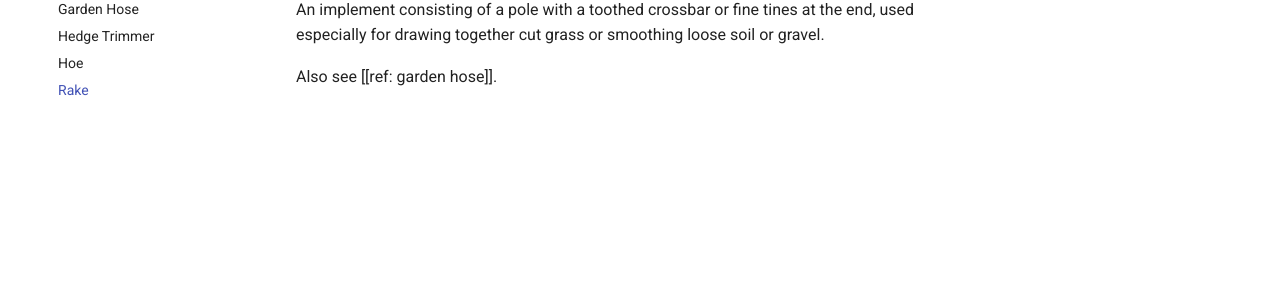
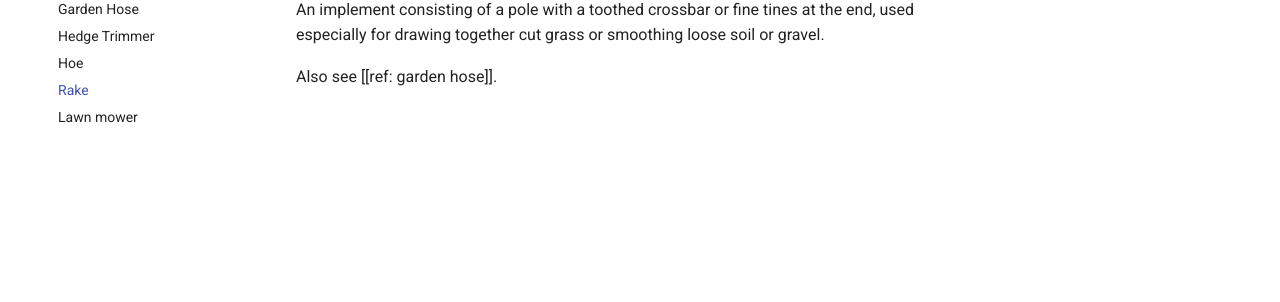
Before and after one commit to kordwarshuis/tev2-garden-glossary, an MkDocs documentation site: the page built from docs/terms/rake.md, in a window 1280 px wide. Shown: the part 183-485 px from the top of the page. Built offline with MkDocs 1.6.1 and Material for MkDocs 9.7.7, drawn with Linux system fonts in a browser that asks for light colours; comment, search, counter and statistics services are not loaded.

Commit message:
feat: Add menu item to lawn mower article

```diff
--- a/mkdocs.yml
+++ b/mkdocs.yml
@@ -8,6 +8,7 @@ nav:
           - Hedge Trimmer: terms/hedge-trimmer.md
           - Hoe: terms/hoe.md
           - Rake: terms/rake.md
+          - Lawn mower: terms/lawn-mower.md
 
 repo_url: "https://github.com/kordwarshuis/tev2-garden-glossary"
 repo_name: "Garden glossary"
```
